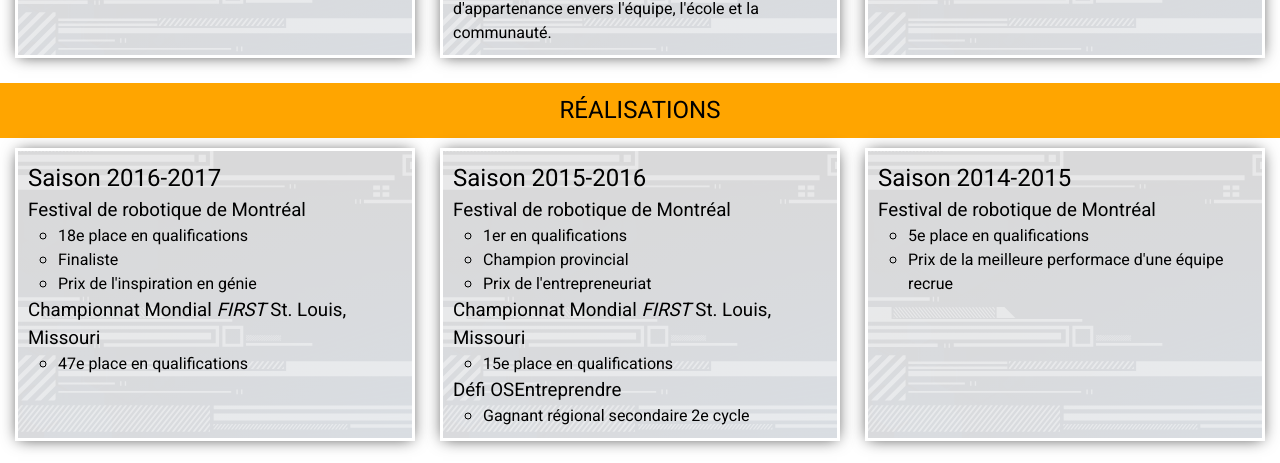
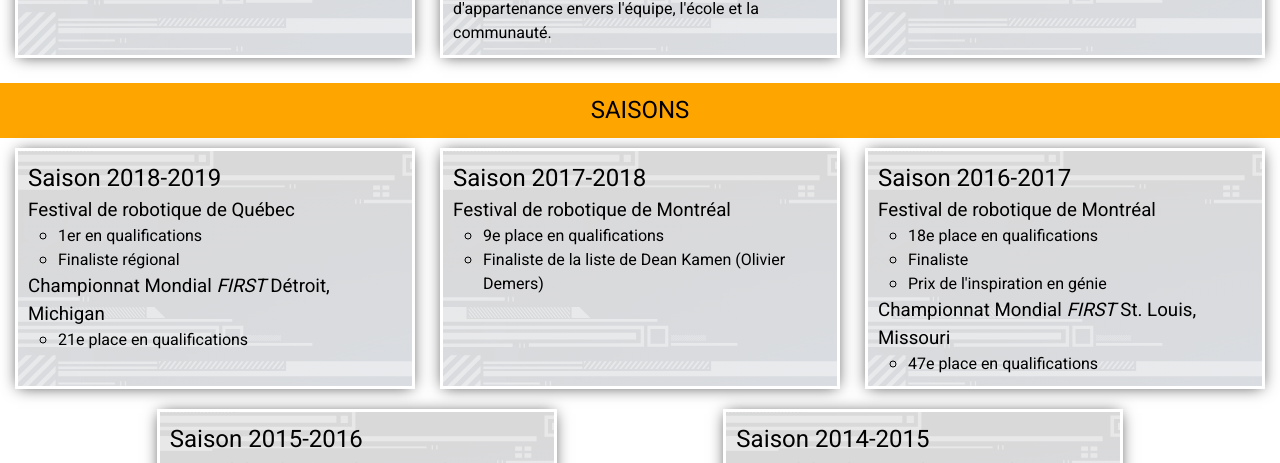
Before and after one commit to Demerso/PLS5618-Website, a plain HTML site: page index.html in a window 1280 px wide. Shown: the part 1139-1602 px from the top of the page. Drawn offline with Linux system fonts and the light colour scheme.

Commit message:
Added last seasons

```diff
--- a/index.html
+++ b/index.html
@@ -20,7 +20,7 @@
       <img src="./img/pls_transparent.png" alt="Logo" />
       <navlinks>
         <a href="#equipe">L'équipe</a>
-        <a href="#realisations">Réalisations</a>
+        <a href="#saisons">Saisons</a>
         <a href="#contact">Contact</a>
         <a href="#partenaires">Partenaires</a>
       </navlinks>
@@ -61,9 +61,29 @@
         </div>
       </content>
     </section>
-    <section id="realisations">
-      <h1>Réalisations</h1>
+    <section id="saisons">
+      <h1>Saisons</h1>
       <content>
+        <div>
+          <h2>Saison 2018-2019</h2>
+          <h3>Festival de robotique de Québec</h3>
+          <ul>
+            <li>1er en qualifications</li>
+            <li>Finaliste régional</li>
+          </ul>
+          <h3>Championnat Mondial <i>FIRST</i> Détroit, Michigan</h3>
+          <ul>
+            <li>21e place en qualifications</li>
+          </ul>
+        </div>
+        <div>
+          <h2>Saison 2017-2018</h2>
+          <h3>Festival de robotique de Montréal</h3>
+          <ul>
+            <li>9e place en qualifications</li>
+            <li>Finaliste de la liste de Dean Kamen (Olivier Demers)</li>
+          </ul>
+        </div>
         <div>
           <h2>Saison 2016-2017</h2>
           <h3>Festival de robotique de Montréal</h3>
@@ -82,7 +102,7 @@
           <h3>Festival de robotique de Montréal</h3>
           <ul>
             <li>1er en qualifications</li>
-            <li>Champion provincial</li>
+            <li>Champion régional</li>
             <li>Prix de l'entrepreneuriat</li>
           </ul>
           <h3>Championnat Mondial <i>FIRST</i> St. Louis, Missouri</h3>
```
